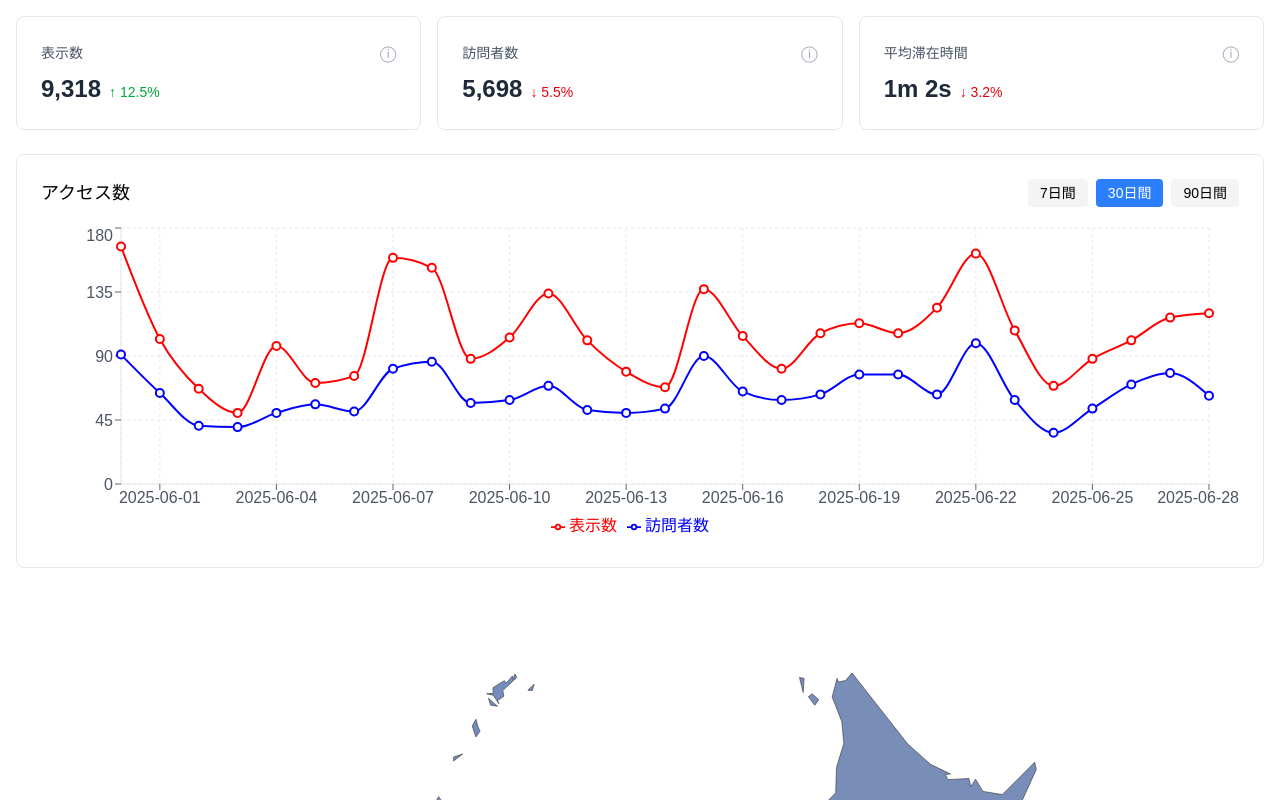
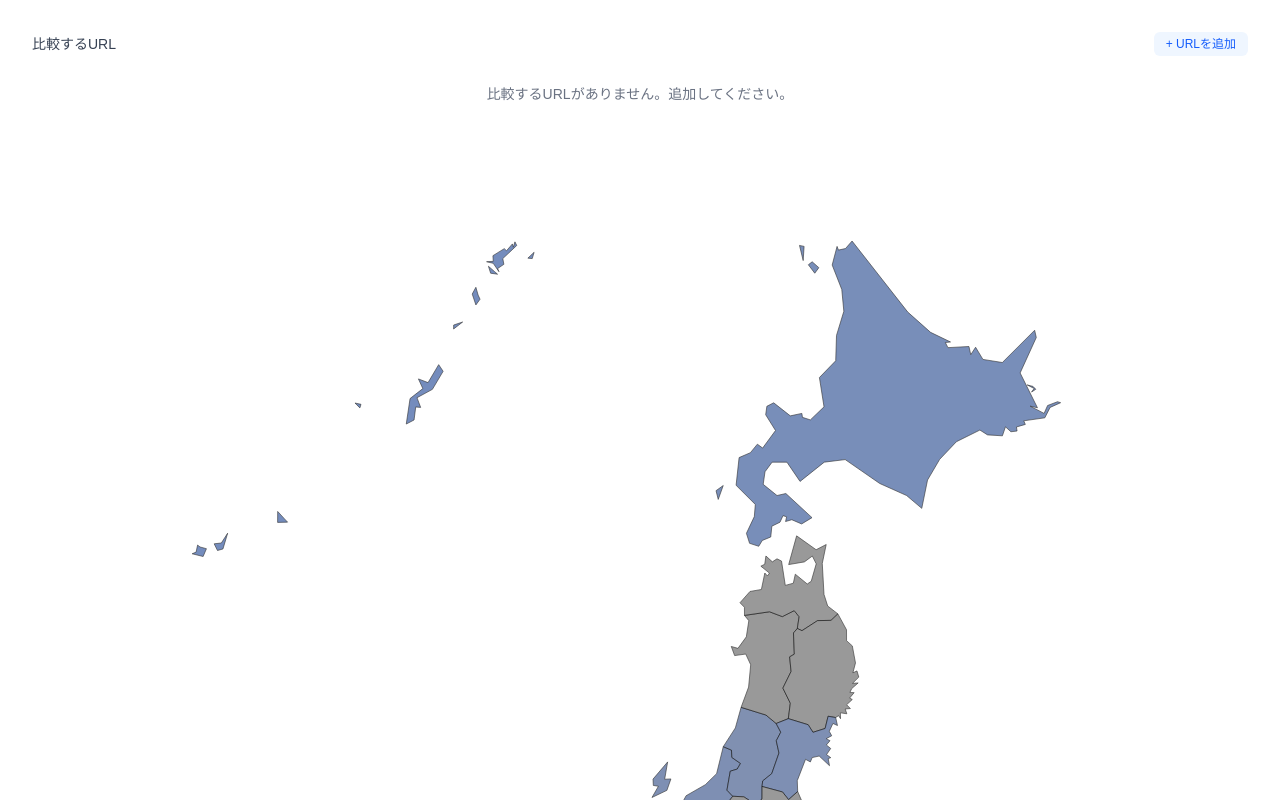
Before and after one commit to frapoe/japan-analysis, a Next.js app: page / in a window 1280 px wide. Shown: the top 800 px of the page. Built offline with nearby package versions, Linux system fonts and the light colour scheme.

Commit message:
URL比較できるようにした(未完

```diff
--- a/src/app/components/analytics-dashboard/AnalyticsDashboard.tsx
+++ b/src/app/components/analytics-dashboard/AnalyticsDashboard.tsx
@@ -1,6 +1,25 @@
-import React, { useMemo } from "react";
+import React, { useMemo, useState } from "react";
 import { MetricCard } from "./MetricCard";
 import { LineChart } from "./LineChart";
+
+// グラフの色定義
+const LINE_COLORS = [
+  '#3b82f6', // blue-500
+  '#ef4444', // red-500
+  '#10b981', // emerald-500
+  '#f59e0b', // amber-500
+  '#8b5cf6', // violet-500
+];
+
+// URLの型定義
+interface UrlItem {
+  id: string;
+  path: string;
+  title: string;
+}
+
+// 初期URL一覧（デフォルトでは空）
+const INITIAL_URLS: UrlItem[] = [];
 
 // 日付フォーマットを整える関数
 const formatDate = (date: Date) => {
@@ -10,14 +29,25 @@ const formatDate = (date: Date) => {
   return `${year}-${month}-${day}`;
 };
 
-// 過去90日間のデータを生成する関数
-const generateDailyData = () => {
+// 新しいURLを生成する関数
+const generateNewUrl = (): UrlItem => {
+  const id = `url${Date.now()}`;
+  return {
+    id,
+    path: `/new-path/${id}`,
+    title: `新しいURL ${id.slice(-4)}`
+  };
+};
+
+// 過去90日間のURLごとのデータを生成する関数
+const generateUrlStats = (urlId: string, index: number) => {
   const today = new Date();
   const days = 90; // 90日分のデータ
   const result = [];
 
-  // 月ごとのトレンドを追加するためのベース値
-  const monthlyTrend = Array.from({ length: 3 }, () => 0.8 + Math.random() * 0.4); // 0.8〜1.2の範囲のトレンド
+  // URLごとに異なるベース値とトレンドを設定
+  const baseMultiplier = 0.8 + (index * 0.3); // URLごとに異なるベース値
+  const trendAmplitude = 0.3 + (Math.random() * 0.4); // トレンドの強さ
 
   for (let i = days - 1; i >= 0; i--) {
     const date = new Date(today);
@@ -26,99 +56,225 @@ const generateDailyData = () => {
     // 週末はアクセスが増える傾向を再現
     const isWeekend = date.getDay() === 0 || date.getDay() === 6;
 
-    // 月のどの週か（0-3）
-    const weekOfMonth = Math.floor((date.getDate() - 1) / 7);
+    // 日付に基づく周期的な変動（週単位）
+    const weeklyCycle = Math.sin((i / 7) * Math.PI * 2) * 0.2 + 1; // 0.8〜1.2の範囲で変動
 
-    // 月のトレンドを適用（0-2）
-    const monthIndex = Math.floor(i / 30);
-    const monthlyFactor = monthlyTrend[Math.min(2, monthIndex)];
+    // 長期トレンド（90日間で徐々に増加または減少）
+    const trend = 1 + (trendAmplitude * (i / days)) - (trendAmplitude / 2);
 
-    // ベースの訪問者数を計算
-    let baseVisits = isWeekend
-      ? Math.floor(Math.random() * 50) + 50 // 週末: 50-100
-      : Math.floor(Math.random() * 40) + 30; // 平日: 30-70
+    // ベースの表示回数を計算
+    let pageviews = Math.floor(
+      (isWeekend ? 80 : 50) * // 週末はやや多め
+      weeklyCycle *           // 週単位の変動
+      trend *                 // 長期トレンド
+      baseMultiplier *        // URLごとのベース値
+      (0.9 + Math.random() * 0.2) // ランダムな変動
+    );
 
-    // 月のトレンドを適用
-    baseVisits = Math.round(baseVisits * monthlyFactor);
-
-    // 週の変動を追加（月の後半はやや増加）
-    if (weekOfMonth >= 2) {
-      baseVisits = Math.round(baseVisits * (1.1 + (weekOfMonth - 2) * 0.05));
-    }
-
-    // 表示数は訪問者数の1.2〜2.0倍
-    const pageviewsMultiplier = 1.2 + Math.random() * 0.8;
-    const pageviews = Math.round(baseVisits * pageviewsMultiplier);
+    // マイナスにならないように調整
+    pageviews = Math.max(10, pageviews);
 
     result.push({
-      name: formatDate(date),
-      visits: baseVisits,
-      pageviews: pageviews,
+      date: formatDate(date),
+      pageviews,
     });
   }
 
   return result;
 };
 
+// 全URLの統計データを生成
+const generateAllUrlStats = (urls: UrlItem[]) => {
+  return urls.map((url, index) => ({
+    urlId: url.id,
+    stats: generateUrlStats(url.id, index)
+  }));
+};
+
+// 選択されたURLのデータをマージしてグラフ用のデータ形式に変換
+const prepareChartData = (allStats: Array<{url?: UrlItem, stats: any[]}>) => {
+  if (allStats.length === 0) return [];
+
+  // 最初のURLのデータをベースに作成
+  return allStats[0].stats.map((stat, index) => {
+    const result: any = { date: stat.date };
+
+    // 各URLのデータを追加
+    allStats.forEach((urlStat, urlIndex) => {
+      result[`url${urlIndex + 1}Pageviews`] = urlStat.stats[index]?.pageviews || 0;
+    });
+
+    return result;
+  });
+};
+
 export const AnalyticsDashboard: React.FC = () => {
-  // 90日分のデータを生成
-  const dailyData = useMemo(() => generateDailyData(), []);
+  // URL一覧の状態管理
+  const [urls, setUrls] = useState<UrlItem[]>(INITIAL_URLS);
 
-  // メトリクスを計算
-  const metrics = useMemo(() => {
-    const totalVisits = dailyData.reduce((sum, item) => sum + item.visits, 0);
-    const totalPageviews = dailyData.reduce((sum, item) => sum + item.pageviews, 0);
-    // 前月と今月のデータを比較
-    const prevMonthData = dailyData.filter((_, index) => index < 30);
-    const currentMonthData = dailyData.filter((_, index) => index >= 60);
+  // 選択されたURLのIDの配列（デフォルトで空）
+  const [selectedUrlIds, setSelectedUrlIds] = useState<string[]>([]);
 
-    const prevPeriodVisits = prevMonthData
-      .reduce((sum, item) => sum + item.visits, 0);
-    const currentPeriodVisits = currentMonthData
-      .reduce((sum, item) => sum + item.visits, 0);
+  // 全URLの統計データを生成
+  const allUrlStats = useMemo(() => generateAllUrlStats(urls), [urls]);
 
-    const visitsChange = prevPeriodVisits > 0
-      ? ((currentPeriodVisits - prevPeriodVisits) / prevPeriodVisits) * 100
-      : 0;
+  // 選択されたURLの統計データを取得
+  const selectedStats = useMemo(() =>
+    selectedUrlIds.map(urlId => {
+      const url = urls.find(u => u.id === urlId);
+      const stats = allUrlStats.find(stat => stat.urlId === urlId)?.stats || [];
+      return { url, stats, urlId };
+    }),
+    [allUrlStats, selectedUrlIds, urls]
+  );
 
-    // 平均滞在時間を計算（秒）
-    const avgDurationSeconds = Math.floor(Math.random() * 120) + 30; // 30-150秒
-    const avgDuration = `${Math.floor(avgDurationSeconds / 60)}m ${avgDurationSeconds % 60}s`;
+  // グラフ用のデータを準備
+  const chartData = useMemo(() => {
+    // 型を合わせるために必要な変換
+    const statsForChart = selectedStats.map(({ url, stats }) => ({
+      urlId: url?.id || '',
+      stats: stats.map(stat => ({
+        date: stat.date,
+        pageviews: stat.pageviews
+      }))
+    }));
+    return prepareChartData(statsForChart);
+  }, [selectedStats]);
 
-    return {
-      pageviews: totalPageviews,
-      pageviewsChange: 12.5, // 簡略化のため固定値
-      visitors: totalVisits,
-      visitorsChange: parseFloat(visitsChange.toFixed(1)),
-      avgDuration,
-      avgDurationChange: -3.2, // 簡略化のため固定値
-    };
-  }, [dailyData]);
+  // URLを追加する関数（追加時に自動的に選択状態にする）
+  const addUrl = () => {
+    const newUrl = generateNewUrl();
+    setUrls(prev => [...prev, newUrl]);
+    setSelectedUrlIds(prev => [...prev, newUrl.id]);
+  };
+
+  // URLを削除する関数
+  const removeUrl = (urlId: string) => {
+    // URL一覧から削除
+    setUrls(prev => prev.filter(url => url.id !== urlId));
+    // 選択状態からも削除
+    setSelectedUrlIds(prev => prev.filter(id => id !== urlId));
+  };
+
+  // 各URLのメトリクスを計算
+  const urlMetrics = useMemo(() => {
+    return selectedStats.map(({ url, stats }) => {
+      const total = stats.reduce((sum, item) => sum + item.pageviews, 0);
+
+      // 前月と今月のデータを比較
+      const prevMonth = stats
+        .filter((_, index) => index < 30)
+        .reduce((sum, item) => sum + item.pageviews, 0);
+
+      const currentMonth = stats
+        .filter((_, index) => index >= 60)
+        .reduce((sum, item) => sum + item.pageviews, 0);
+
+      const change = prevMonth > 0
+        ? ((currentMonth - prevMonth) / prevMonth) * 100
+        : 0;
+
+      return {
+        urlId: url?.id || '',
+        title: url?.title || '',
+        total,
+        change: parseFloat(change.toFixed(1)),
+      };
+    });
+  }, [selectedStats]);
 
   return (
-    <div className="space-y-6">
-      <div className="grid grid-cols-1 md:grid-cols-3 gap-4">
-        <MetricCard
-          title="表示数"
-          value={metrics.pageviews.toLocaleString()}
-          change={metrics.pageviewsChange}
-          tooltip="ページが表示された合計回数"
-        />
-        <MetricCard
-          title="訪問者数"
-          value={metrics.visitors.toLocaleString()}
-          change={metrics.visitorsChange}
-          tooltip="ユニークな訪問者数（IPアドレスに基づく）"
-        />
-        <MetricCard
-          title="平均滞在時間"
-          value={metrics.avgDuration}
-          change={metrics.avgDurationChange}
-          tooltip="セッションあたりの平均滞在時間"
-        />
+    <div className="space-y-4">
+      {/* URLリストセクション */}
+      <div className="p-4">
+        <div className="flex justify-between items-center mb-3">
+          <h2 className="text-sm font-medium text-gray-700">比較するURL</h2>
+          <div className="flex space-x-2">
+            <button
+              onClick={addUrl}
+              className="text-sm bg-blue-50 text-blue-600 hover:bg-blue-100 px-3 py-1 rounded-md text-xs"
+            >
+              + URLを追加
+            </button>
+          </div>
+        </div>
+
+        {urls.length === 0 ? (
+          <div className="text-center py-4 text-sm text-gray-500">
+            比較するURLがありません。追加してください。
+          </div>
+        ) : (
+          <div className="flex flex-wrap gap-2">
+            {urls.map((url) => {
+              const isSelected = selectedUrlIds.includes(url.id);
+              const metric = urlMetrics.find(m => m.urlId === url.id);
+
+              return (
+                <div
+                  key={url.id}
+                  className="flex items-center space-x-2 px-3 py-1.5 rounded-full text-sm border bg-blue-50 border-blue-200 text-blue-700"
+                >
+                  <div className="flex items-center space-x-2">
+                    <span className="truncate max-w-[150px]" title={url.title}>
+                      {url.title}
+                    </span>
+                    {metric && (
+                      <span className={`text-xs px-1.5 py-0.5 rounded-full ${
+                        metric.change >= 0 ? 'bg-green-100 text-green-800' : 'bg-red-100 text-red-800'
+                      }`}>
+                        {metric.change >= 0 ? '↑' : '↓'} {Math.abs(metric.change)}%
+                      </span>
+                    )}
+                    <button
+                      onClick={(e) => {
+                        e.stopPropagation();
+                        removeUrl(url.id);
+                      }}
+                      className="text-blue-400 hover:text-red-500 p-0.5"
+                      title="削除"
+                    >
+                      <svg xmlns="http://www.w3.org/2000/svg" className="h-3.5 w-3.5" fill="none" viewBox="0 0 24 24" stroke="currentColor">
+                        <path strokeLinecap="round" strokeLinejoin="round" strokeWidth={2} d="M6 18L18 6M6 6l12 12" />
+                      </svg>
+                    </button>
+                  </div>
+                </div>
+              );
+            })}
+          </div>
+        )}
       </div>
 
-      <LineChart data={dailyData} />
+
+
+      {/* グラフセクション */}
+      {selectedUrlIds.length > 0 && (
+        <div className="space-y-4">
+          <div className="h-80">
+            <LineChart
+              data={chartData}
+              urlCount={selectedUrlIds.length}
+              selectedUrls={selectedStats.map(s => s.url?.title || '')}
+              className="mt-6"
+            />
+          </div>
+
+          {/* 凡例 */}
+          <div className="flex flex-wrap gap-4 justify-center">
+            {selectedStats.map(({ url, urlId }, index) => (
+              <div key={urlId || index} className="flex items-center">
+                <div
+                  className="w-3 h-3 rounded-full mr-2"
+                  style={{
+                    backgroundColor: LINE_COLORS[index % LINE_COLORS.length]
+                  }}
+                />
+                <span className="text-sm text-gray-700">{url?.title || `URL ${index + 1}`}</span>
+              </div>
+            ))}
+          </div>
+        </div>
+      )}
     </div>
   );
 };
--- a/src/app/components/analytics-dashboard/LineChart.tsx
+++ b/src/app/components/analytics-dashboard/LineChart.tsx
@@ -18,19 +18,41 @@ const COLORS = {
 
 interface LineChartProps {
   data: Array<{
-    name: string;
-    visits: number;
-    pageviews: number;
+    [key: string]: string | number;
+    date: string;
   }>;
+  urlCount: number;
+  selectedUrls: string[];
+  hideLegend?: boolean;
+  className?: string;
 }
 
 const CustomTooltip = ({ active, payload, label }: any) => {
   if (active && payload && payload.length) {
+    const colors = [
+      '#3b82f6', // blue-500
+      '#ef4444', // red-500
+      '#10b981', // green-500
+      '#f59e0b', // yellow-500
+      '#8b5cf6', // purple-500
+      '#ec4899', // pink-500
+      '#14b8a6', // teal-500
+    ];
+
     return (
       <div className="bg-white p-3 border border-gray-200 rounded shadow-sm text-sm">
-        <p className="font-medium">{label}</p>
-        <p style={{ color: COLORS.primary }}>訪問者数: {payload[0].value}</p>
-        <p style={{ color: COLORS.secondary }}>表示数: {payload[1].value}</p>
+        <p className="font-medium mb-2">{label}</p>
+        <div className="space-y-1">
+          {payload.map((entry: any, index: number) => (
+            <div key={`tooltip-${index}`} className="flex items-center">
+              <div
+                className="w-2 h-2 rounded-full mr-2"
+                style={{ backgroundColor: colors[index % colors.length] }}
+              ></div>
+              <span>{entry.name}: {entry.value.toLocaleString()}</span>
+            </div>
+          ))}
+        </div>
       </div>
     );
   }
@@ -40,26 +62,34 @@ const CustomTooltip = ({ active, payload, label }: any) => {
 // 期間の型定義
 type TimeRange = '7d' | '30d' | '90d';
 
-export const LineChart: React.FC<LineChartProps> = ({ data }) => {
+// 色の配列を定義
+const LINE_COLORS = [
+  '#3b82f6', // blue-500
+  '#ef4444', // red-500
+  '#10b981', // green-500
+  '#f59e0b', // yellow-500
+  '#8b5cf6', // purple-500
+  '#ec4899', // pink-500
+  '#14b8a6', // teal-500
+];
+
+export const LineChart: React.FC<LineChartProps> = ({
+  data,
+  urlCount = 2,
+  selectedUrls = [],
+  hideLegend = false,
+  className = ''
+}) => {
   const [timeRange, setTimeRange] = useState<TimeRange>('30d');
-
-  // 現在時刻を取得
-  const now = new Date();
 
   // 期間に応じたデータをフィルタリング
   const filteredData = useMemo(() => {
     const daysToShow = timeRange === '7d' ? 7 : timeRange === '30d' ? 30 : 90;
-    const startDate = new Date(now);
-    startDate.setDate(startDate.getDate() - daysToShow + 1);
-
-    return data.filter(item => {
-      const itemDate = new Date(item.name);
-      return itemDate >= startDate && itemDate <= now;
-    });
-  }, [data, timeRange, now]);
+    return data.slice(-daysToShow);
+  }, [data, timeRange]);
 
   return (
-    <div className="bg-white rounded-lg border border-gray-200 p-6">
+    <div className={`bg-white rounded-lg p-6 ${className}`}>
       <div className="flex justify-between items-center mb-4">
         <h2 className="text-lg font-medium">アクセス数</h2>
         <div className="flex space-x-2">
@@ -95,69 +125,85 @@ export const LineChart: React.FC<LineChartProps> = ({ data }) => {
           </button>
         </div>
       </div>
-      <div className="h-80">
+      <div className="h-96">
         <ResponsiveContainer width="100%" height="100%">
           <RechartsLineChart
             data={filteredData}
             margin={{
-              top: 5,
-              right: 30,
-              left: 20,
-              bottom: 5,
+              top: 10,
+              right: 20,
+              left: 10,
+              bottom: 10,
             }}
           >
-            <CartesianGrid strokeDasharray="3 3" stroke="#e5e7eb" />
+            <CartesianGrid strokeDasharray="3 3" stroke="#f0f0f0" />
             <XAxis
-              dataKey="name"
-              tick={{ fill: "#4b5563" }}
+              dataKey="date"
+              tick={{ fill: "#4b5563", fontSize: 12 }}
               axisLine={{ stroke: "#e5e7eb" }}
+              tickFormatter={(value) => {
+                const date = new Date(value);
+                return `${(date.getMonth() + 1)}/${date.getDate()}`;
+              }}
             />
             <YAxis
-              tick={{ fill: "#4b5563" }}
+              tick={{ fill: "#4b5563", fontSize: 12 }}
               axisLine={{ stroke: "#e5e7eb" }}
+              tickFormatter={(value) => {
+                if (value >= 1000) return `${value / 1000}k`;
+                return value;
+              }}
             />
             <Tooltip content={<CustomTooltip />} />
-            <Legend />
+            {!hideLegend && (
+              <Legend
+                verticalAlign="top"
+                height={36}
+                formatter={(value, entry: any, index: number) => (
+                  <span className="text-sm text-gray-600">{value}</span>
+                )}
+                content={({ payload }) => (
+                  <div className="flex flex-wrap justify-center gap-4 mt-2">
+                    {payload?.map((entry: any, index: number) => (
+                      <div key={`legend-${index}`} className="flex items-center">
+                        <div
+                          className="w-3 h-3 rounded-full mr-1"
+                          style={{ backgroundColor: entry.color }}
+                        />
+                        <span className="text-sm">{entry.value}</span>
+                      </div>
+                    ))}
+                  </div>
+                )}
+              />
+            )}
+            {Array.from({ length: urlCount }).map((_, index) => {
+              const dataKey = `url${index + 1}Pageviews`;
+              const color = LINE_COLORS[index % LINE_COLORS.length];
+
+              return (
                 <Line
+                  key={`line-${index}`}
                   type="monotone"
-              dataKey="visits"
-              name="訪問者数"
-              stroke={COLORS.primary}
+                  dataKey={dataKey}
+                  name={selectedUrls[index] || `URL ${index + 1}`}
+                  stroke={color}
                   strokeWidth={2}
                   dot={{
                     fill: '#fff',
-                stroke: COLORS.primary,
+                    stroke: color,
                     strokeWidth: 2,
                     r: 4,
-                strokeDasharray: '',
                   }}
                   activeDot={{
                     r: 6,
-                stroke: COLORS.primary,
+                    stroke: color,
                     strokeWidth: 2,
                     fill: '#fff',
                   }}
                 />
-            <Line
-              type="monotone"
-              dataKey="pageviews"
-              name="表示数"
-              stroke={COLORS.secondary}
-              strokeWidth={2}
-              dot={{
-                fill: '#fff',
-                stroke: COLORS.secondary,
-                strokeWidth: 2,
-                r: 4,
-                strokeDasharray: '',
-              }}
-              activeDot={{
-                r: 6,
-                stroke: COLORS.secondary,
-                strokeWidth: 2,
-                fill: '#fff',
-              }}
-            />
+              );
+            })}
           </RechartsLineChart>
         </ResponsiveContainer>
       </div>
```
Lines whose indentation alone changed are shown as unchanged.
